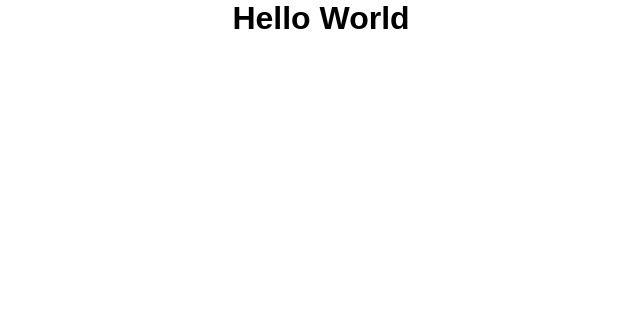
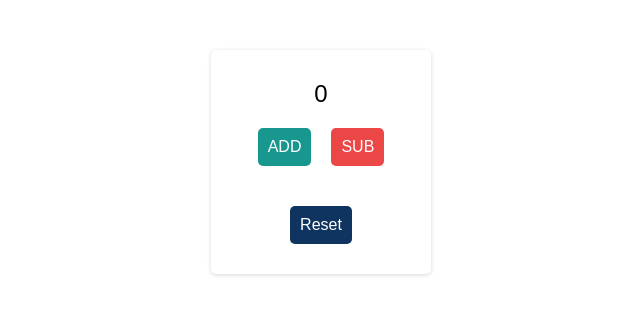
Before and after one commit to kushal1997/react_states_usestates, a React (Create React App) app: page / in a window 1280 px wide. Shown: the top 314 px of the page, without its empty margins (319-959 px from the left). Built offline with nearby package versions, Linux system fonts and the light colour scheme; the HTML template or start-up script is replaced by a standard one.

Commit message:
learned how to use setCount

```diff
--- a/src/App.css
+++ b/src/App.css
@@ -1,3 +1,33 @@
 .App{
     text-align: center;
 }
+.box{
+    max-width: 200px;
+    margin: 50px auto;
+    border-radius: 5px;
+    box-shadow: rgba(0, 0, 0, 0.16) 0px 1px 4px;
+    padding: 10px;
+}
+p{
+    margin-top: 20px;
+    font-size: 24px;
+    text-align: center;
+}
+button{
+    padding: 10px;
+    margin: 20px 10px;
+    font-size: 16px;
+    color: #FFFFFF;
+    border: 0px;
+    border-radius: 5px;
+    cursor: pointer;
+}
+button.add{
+    background-color: #18978F;
+}
+button.sub{
+    background-color: #EB4747;
+}
+button.reset{
+    background-color: #0F3460;
+}
--- a/src/App.js
+++ b/src/App.js
@@ -1,10 +1,21 @@
-
+import { useState } from 'react';
 import './App.css';
 
 function App() {
+  const [count,setCount]= useState(0);
+
+  function handleAdd(){
+    setCount(count+1);
+  }
+
   return (
     <div className="App">
-      <h1>Hello World</h1>
+      <div className="box">
+        <p>{count}</p>
+        <button onClick={handleAdd} className="add">ADD</button>
+        <button onClick={()=>setCount(count-1)} className="sub">SUB</button>
+        <button onClick={()=>setCount(0)} className="reset">Reset</button>
+      </div>
     </div>
   );
 }
```
